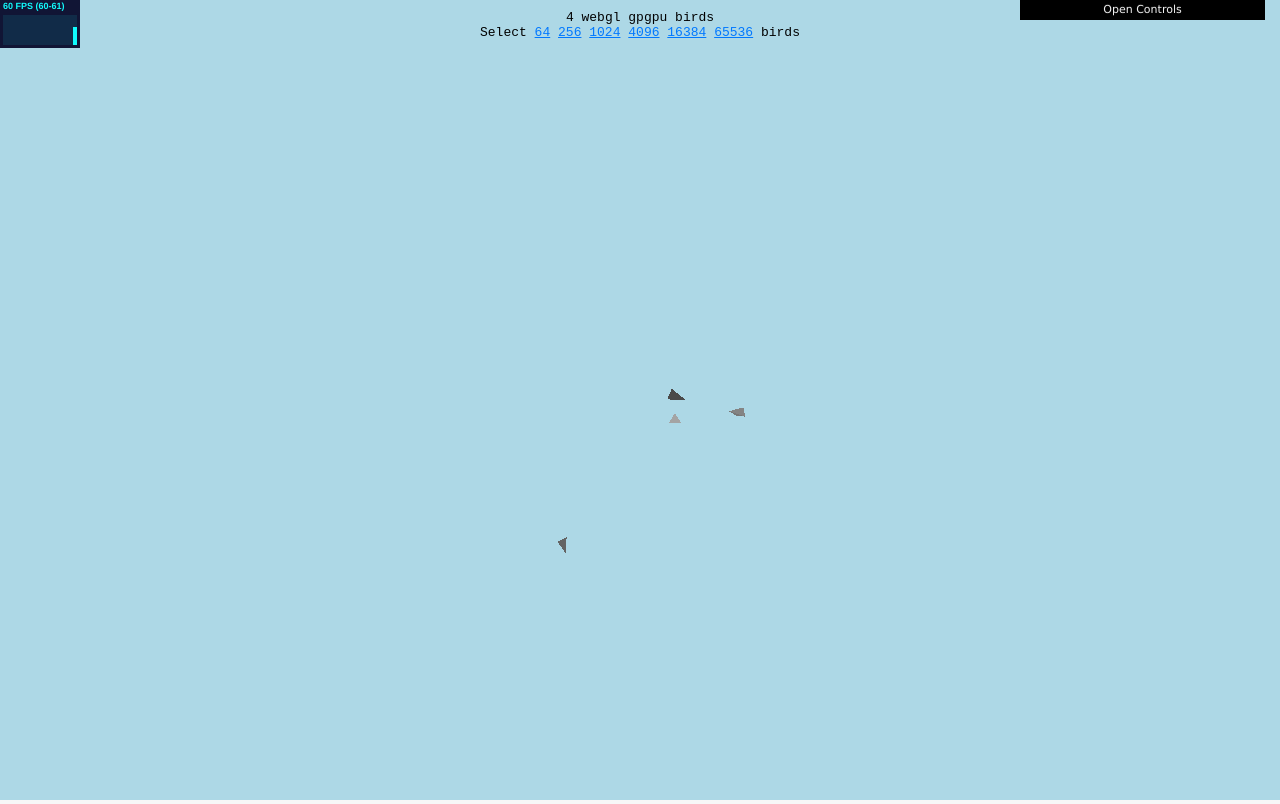
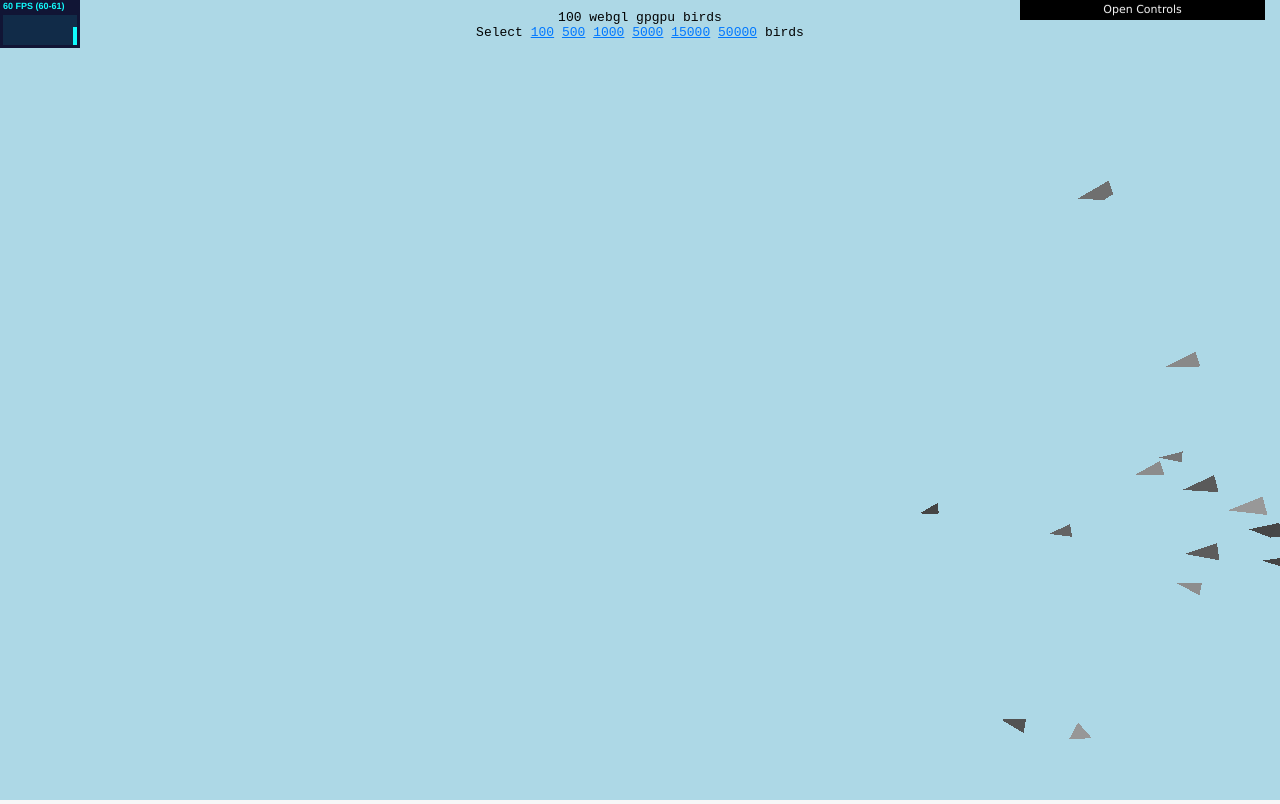
Before and after one commit to loahpotato/Crowd_Simulation_GPGPU, a plain HTML site: page webgl_gpgpu_birds.html in a window 1280 px wide. Drawn offline with Linux system fonts and the light colour scheme.

Commit message:
update choose bird number

```diff
--- a/webgl_gpgpu_birds.html
+++ b/webgl_gpgpu_birds.html
@@ -302,14 +302,14 @@
 			if (hash){
 				hash = parseInt(hash);
 			}
-			//var BIRDS = hash || 5;
+			const BIRDS = hash || 100;
 			/* TEXTURE WIDTH FOR SIMULATION */
-			//var WIDTH = ~~Math.sqrt(BIRDS) + 1;
-			//if(!THREE.Math.isPowerOfTwo(WIDTH)){
-			//	WIDTH = THREE.Math.nextPowerOfTwo(WIDTH);
-			//}
-			const BIRDS = hash || 4;
-			const WIDTH = ~~Math.sqrt(BIRDS);
+			var WIDTH = ~~Math.sqrt(BIRDS);
+			if(!THREE.Math.isPowerOfTwo(WIDTH) || WIDTH * WIDTH < BIRDS){
+				WIDTH = THREE.Math.nextPowerOfTwo(WIDTH + 1);
+			}
+			//const BIRDS = hash || 64;
+			//const WIDTH = ~~Math.sqrt(BIRDS);
 
 
 			// Custom Geometry - using 3 triangles each. No UVs, no normals currently.
@@ -419,7 +419,8 @@
 
 			//Number of birds controler
 			var options = '';
-			var j = [64, 256, 1024, 4096, 16384, 65536];
+			//var j = [64, 256, 1024, 4096, 16384, 65536];
+			var j = [100, 500, 1000, 5000, 15000, 50000];
 			for (i=0; i<6; i++) {
 				options += '<a href="#" onclick="return change(' + j[i] + ')">' + (j[i]) + '</a> ';
 			}
```
